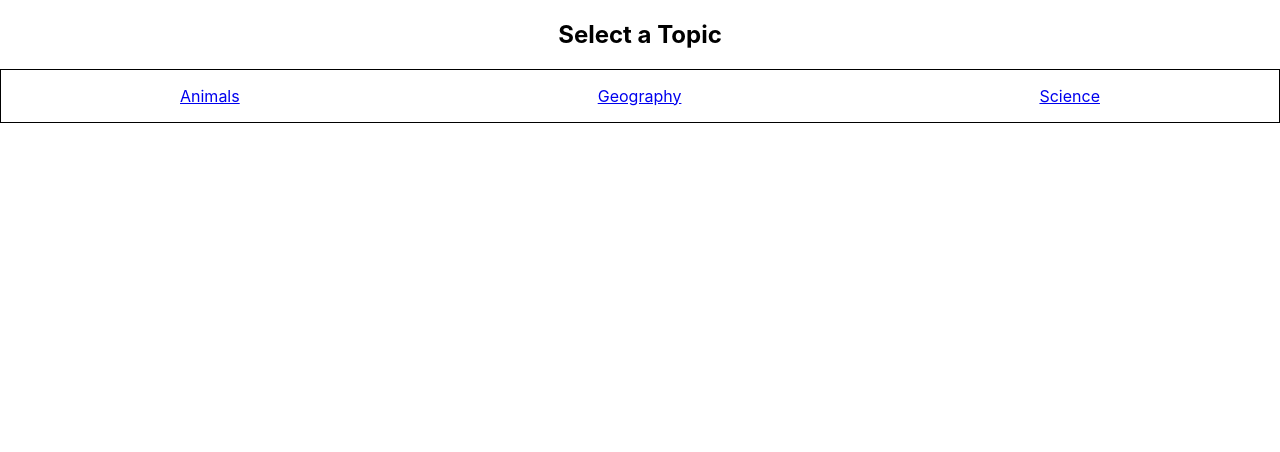
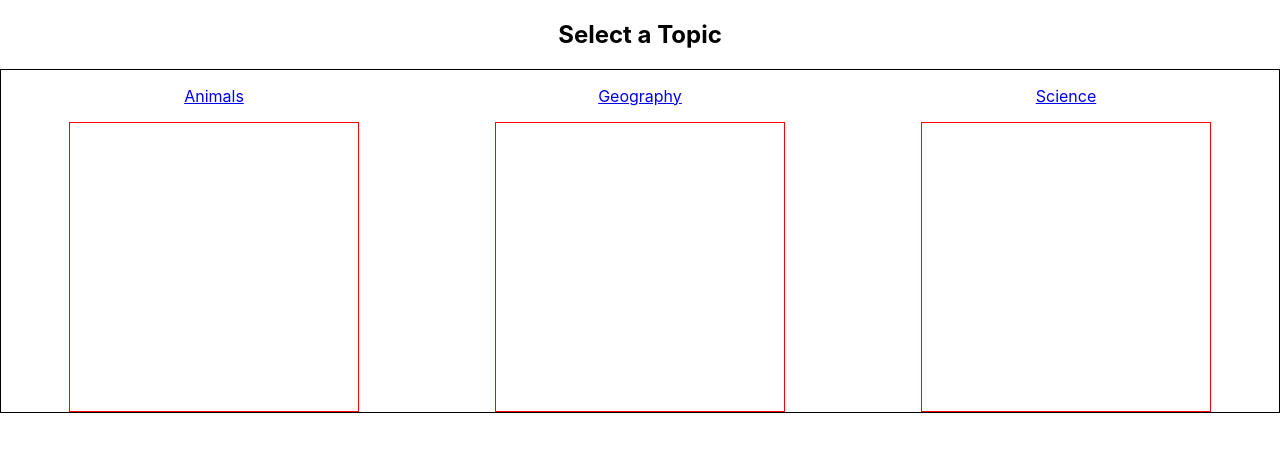
Before and after one commit to otsang3/interactive-learning, a React (Create React App) app: page / in a window 1280 px wide. Shown: the top 452 px of the page. Built offline with nearby package versions, Linux system fonts and the light colour scheme.

Commit message:
added img tag in ListItem.js

```diff
--- a/src/components/Category.js
+++ b/src/components/Category.js
@@ -25,7 +25,9 @@ function Category(props) {
     return(
         <div>
             <h2>Select a subject</h2>
-            {renderCategories()}
+                <div className="cat-container">
+                {renderCategories()}
+                </div>
         </div>
     )
 }
--- a/src/components/ListItem.js
+++ b/src/components/ListItem.js
@@ -11,6 +11,9 @@ function ListItem(props) {
         <div>
             <Link to={props.link}>
             <p>{capitaliseFirstLetter(props.category)}</p>
+            <div className="img-container">
+                <img/>
+            </div>
             </Link>
         </div>
 
--- a/src/index.css
+++ b/src/index.css
@@ -16,9 +16,19 @@ h2 {
   text-align: center;
 }
 
+p {
+  text-align: center;
+}
+
 .cat-container {
   border: 1px solid black;
   display: flex;
   flex-direction: row;
   justify-content: space-around;
 }
+
+.img-container {
+  border: 1px solid red;
+  height: 18em;
+  width: 18em;
+}
```
Also changed, not shown: 1 other file (tests, documents, lock files or other folders).
